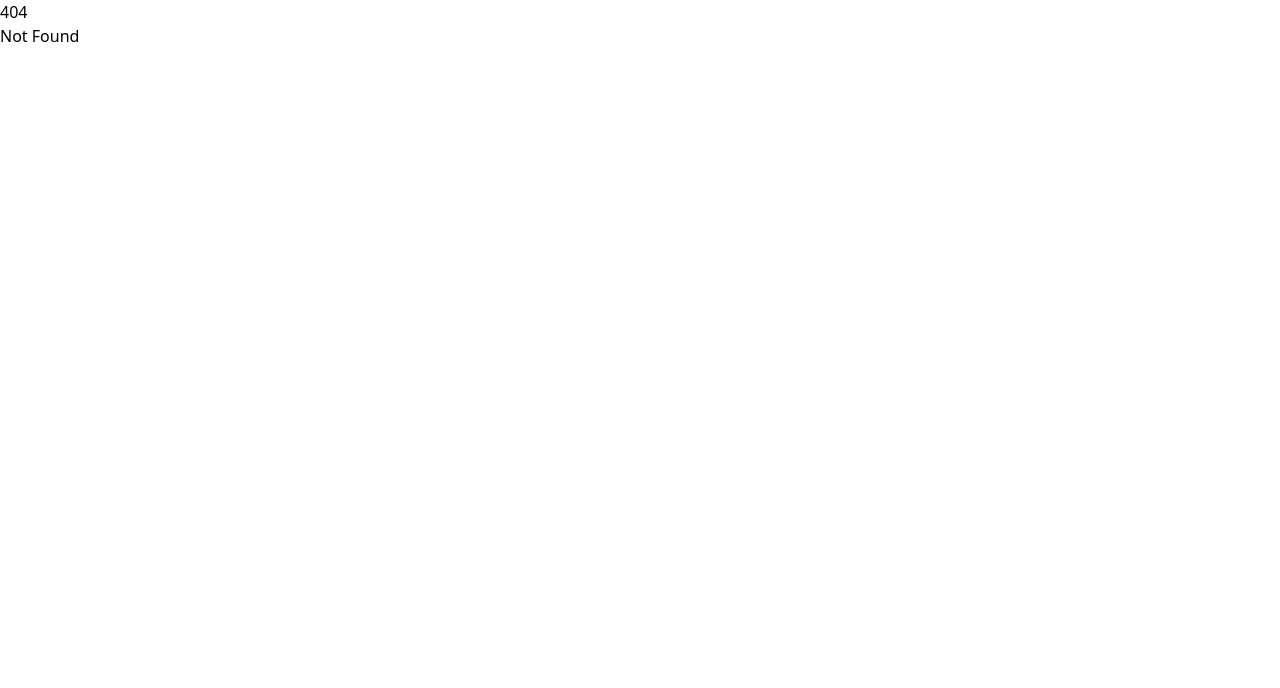
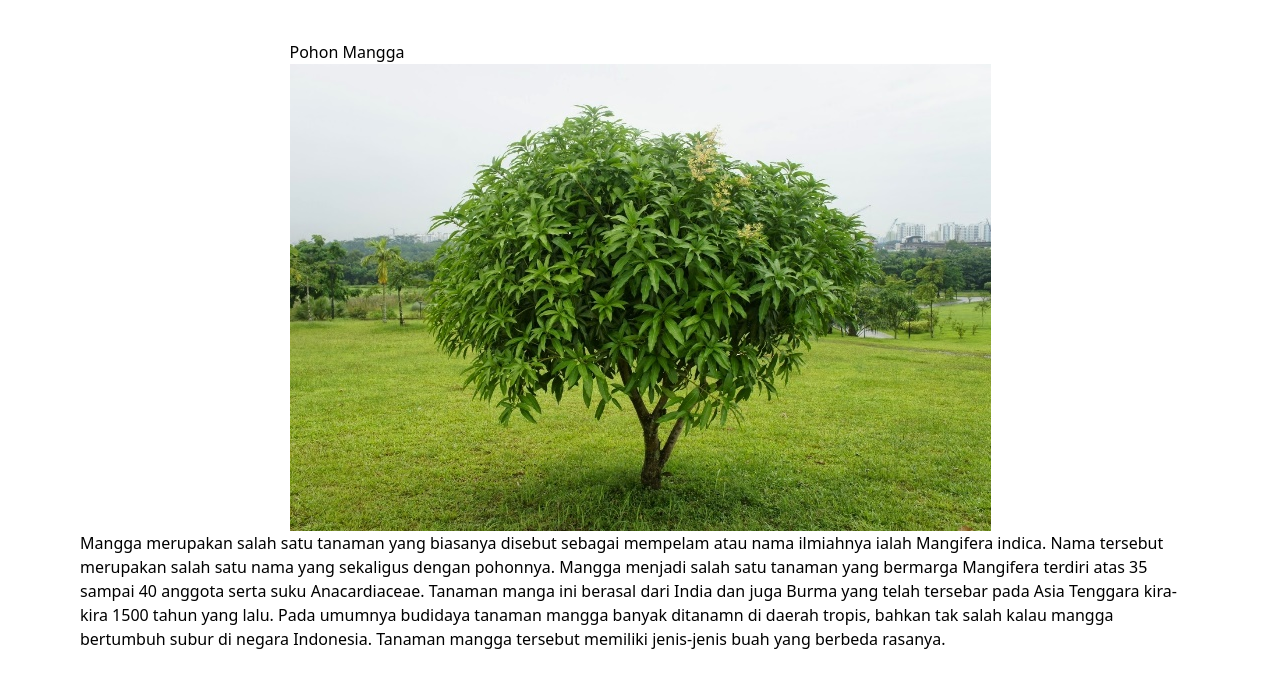
Before and after one commit to rid333/pohon-ompo, a SvelteKit app: page /mangga in a window 1280 px wide. Before the commit this address had no page. Shown: the top 688 px of the page. Built offline with nearby package versions, Linux system fonts and the light colour scheme.

Commit message:
added mangga page

```diff
--- /dev/null
+++ b/src/routes/mangga/+page.svelte
@@ -0,0 +1,13 @@
+<script>
+    import Mangga from '$lib/assets/mangga.jpg';
+</script>
+
+<div class="px-20 py-10 flex flex-col items-center">
+    <div>
+        <h1>Pohon Mangga</h1>
+        <img src={Mangga} alt="Mangga">
+    </div>
+    <div>
+        Mangga merupakan salah satu tanaman yang biasanya disebut sebagai mempelam atau nama ilmiahnya ialah Mangifera indica. Nama tersebut merupakan salah satu nama yang sekaligus dengan pohonnya. Mangga menjadi salah satu tanaman yang bermarga Mangifera terdiri atas 35 sampai 40 anggota serta suku Anacardiaceae. Tanaman manga ini berasal dari India dan juga Burma yang telah tersebar pada Asia Tenggara kira-kira 1500 tahun yang lalu. Pada umumnya budidaya tanaman mangga banyak ditanamn di daerah tropis, bahkan tak salah kalau mangga bertumbuh subur di negara Indonesia. Tanaman mangga tersebut memiliki jenis-jenis buah yang berbeda rasanya.
+    </div>
+</div>
```
Also changed, not shown: src/lib/assets/mangga.jpg (added).
